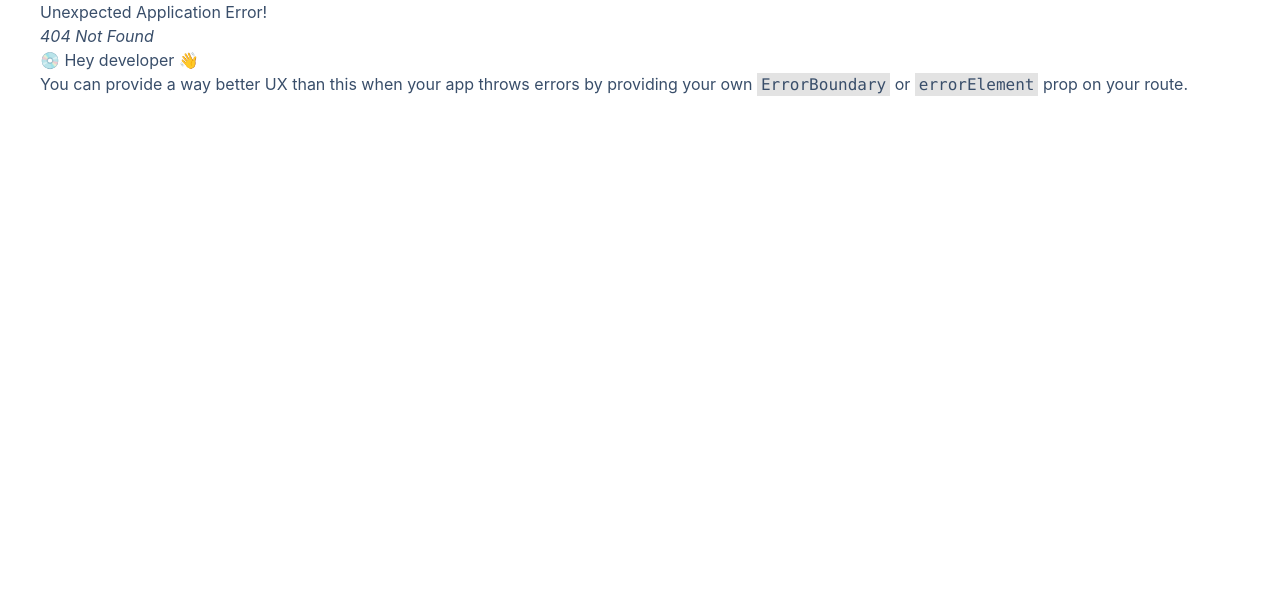
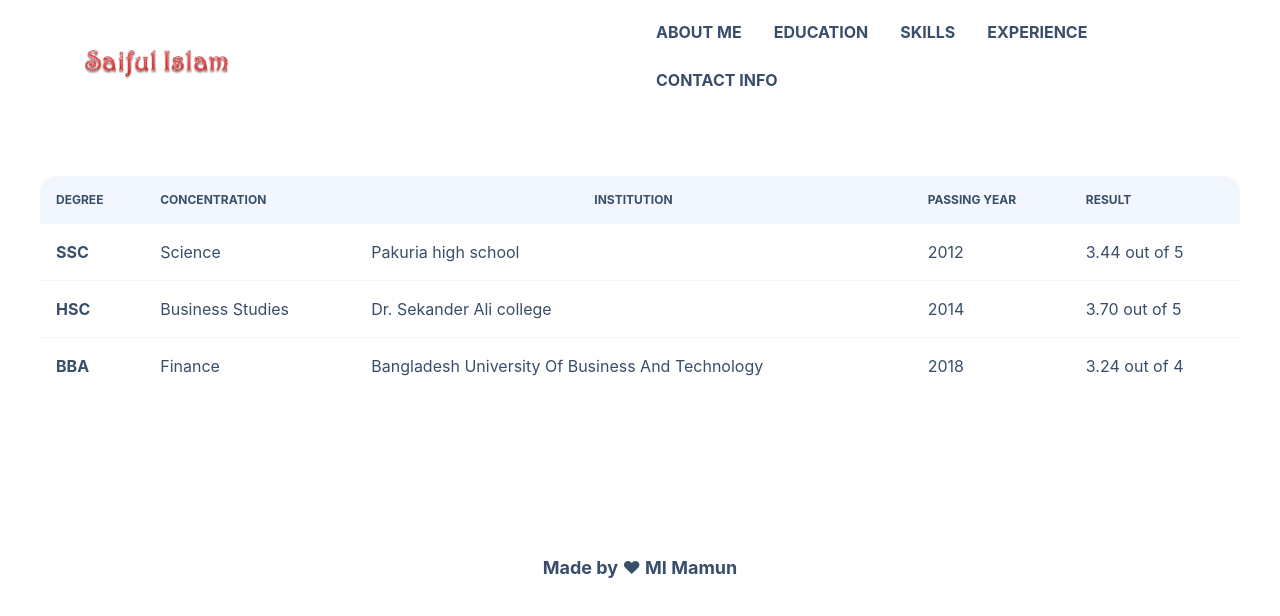
Before and after one commit to mmi-mamun/portfolio-for-saiful, a React (Create React App) app: page /education in a window 1280 px wide. Before the commit this address had no page. Shown: the top 616 px of the page. Built offline with nearby package versions, Linux system fonts and the light colour scheme.

Commit message:
Education section is done

```diff
--- a/src/Routes/route.js
+++ b/src/Routes/route.js
@@ -1,5 +1,6 @@
 import { createBrowserRouter } from "react-router-dom";
 import Contact from "../components/Contact";
+import Education from "../components/Education";
 import Experiences from "../components/Experiences";
 import Skills from "../components/Skills";
 import Main from "../Layout/Main";
@@ -21,6 +22,10 @@ export const router = createBrowserRouter([
             {
                 path: '/home',
                 element: <Home></Home>
+            },
+            {
+                path: '/education',
+                element: <Education></Education>
             },
             {
                 path: '/about',
--- a/src/components/Contact.js
+++ b/src/components/Contact.js
@@ -27,7 +27,7 @@ const Contact = () => {
                     </figure>
                     <div className="card-body items-center text-center">
                         <h2 className="card-title">Saiful Islam</h2>
-                        <p>H-31, R-19, S-D, Mirpur-6</p>
+                        <p>H-31, R-19, B-D, Mirpur-6</p>
                         <p>+8801724-219510</p>
                         <p>saifull.islam0708@gmail.com</p>
                     </div>
--- /dev/null
+++ b/src/components/Education.js
@@ -0,0 +1,50 @@
+import React from 'react';
+
+const Education = () => {
+    return (
+        <div className="overflow-x-auto my-16">
+            <table className="table w-full">
+                {/* head */}
+                <thead>
+                    <tr>
+                        <th>Degree</th>
+                        <th>Concentration</th>
+                        <th className='text-center'>Institution</th>
+                        <th>Passing Year</th>
+                        <th>Result</th>
+                    </tr>
+                </thead>
+                <tbody>
+                    {/* row 1 */}
+                    <tr className="hover">
+                        <th>SSC</th>
+                        <td>Science</td>
+                        <td>Pakuria high school</td>
+                        <td>2012</td>
+                        <td>3.44 out of 5</td>
+                    </tr>
+
+                    {/* row 2 */}
+                    <tr className="hover">
+                        <th>HSC</th>
+                        <td>Business Studies</td>
+                        <td>Dr. Sekander Ali college</td>
+                        <td>2014</td>
+                        <td>3.70 out of 5</td>
+                    </tr>
+
+                    {/* row 3 */}
+                    <tr className="hover">
+                        <th>BBA</th>
+                        <td>Finance</td>
+                        <td>Bangladesh University Of Business And Technology</td>
+                        <td>2018</td>
+                        <td>3.24 out of 4</td>
+                    </tr>
+                </tbody>
+            </table>
+        </div>
+    );
+};
+
+export default Education;
--- a/src/components/Footer.js
+++ b/src/components/Footer.js
@@ -2,8 +2,8 @@ import React from 'react';
 
 const Footer = () => {
     return (
-        <footer className="m-4 mt-auto">
-            <p className='text-center text-lg font-bold'>Made with ❤ by Mamun</p>
+        <footer className="m-4 mt-auto py-24">
+            <p className='text-center text-lg font-bold'>Made by ❤ MI Mamun</p>
         </footer>
     );
 };
--- a/src/components/Navbar.js
+++ b/src/components/Navbar.js
@@ -12,7 +12,7 @@ const Navbar = () => {
                     </label>
                     <ul tabIndex={0} className="menu menu-compact dropdown-content mt-3 p-2 shadow bg-base-100 rounded-box w-52  font-bold">
                         <li><Link to='/about'>About Me</Link></li>
-                        <li><Link to='/about'>Education</Link></li>
+                        <li><Link to='/education'>Education</Link></li>
                         <li><Link to='/skills'>Skills</Link></li>
                         <li><Link to='/experiences'>Experience</Link></li>
                         <li><Link to='/blog'>Hobbies</Link></li>
@@ -26,7 +26,7 @@ const Navbar = () => {
             <div className="navbar-end hidden lg:flex">
                 <ul className="menu menu-horizontal p-0 font-bold uppercase">
                     <li><Link to='/about'>About Me</Link></li>
-                    <li><Link to='/about'>Education</Link></li>
+                    <li><Link to='/education'>Education</Link></li>
                     <li><Link to='/skills'>Skills</Link></li>
                     <li><Link to='/experiences'>Experience</Link></li>
                     <li><Link to='/contact'>Contact Info</Link></li>
```
